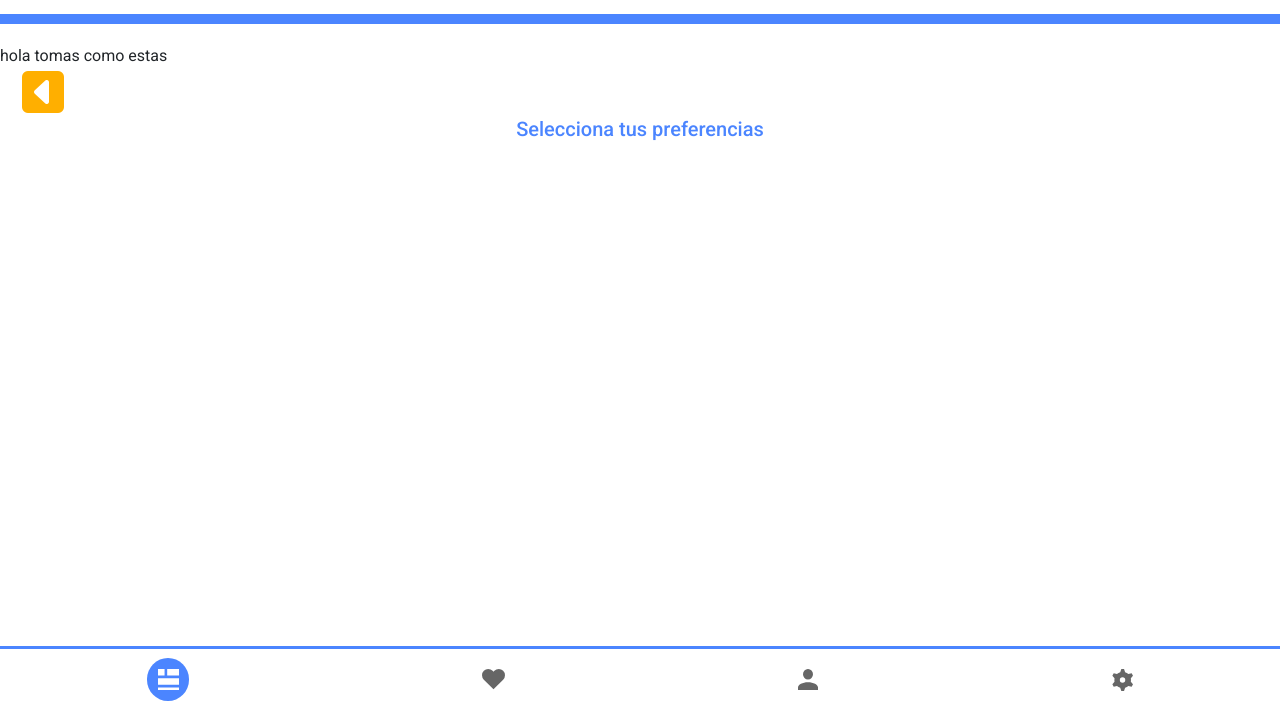
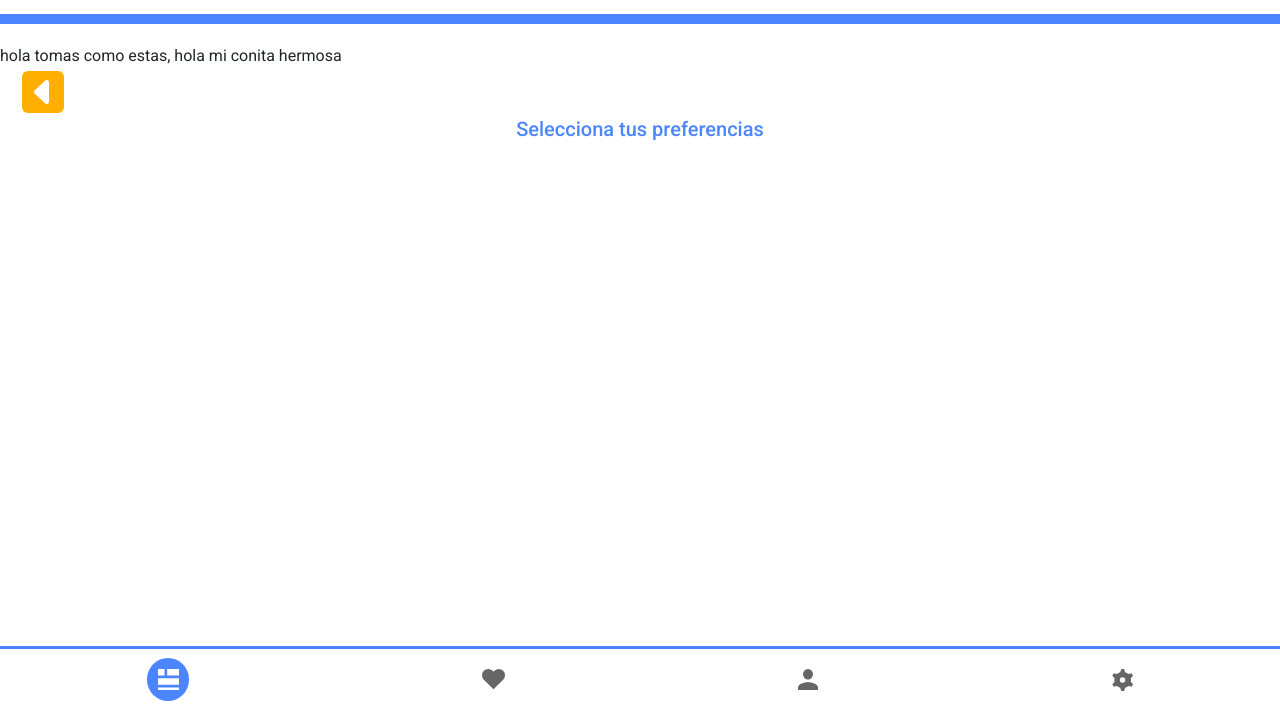
Before and after one commit to tobaweb/AppMobileVuelo, a website: page preferencias.html in a window 1280 px wide. Shown: the part 94-800 px from the top of the page. Drawn offline with nearby package versions, Linux system fonts and the light colour scheme.

Commit message:
envio de datos nuevos

```diff
--- a/preferencias.html
+++ b/preferencias.html
@@ -28,7 +28,7 @@
     </ul>
     </nav>
     </header>
-hola tomas como estas
+hola tomas como estas, hola mi conita hermosa
     <main>
         <div class="container-fluid">
             <div class="row">
```
